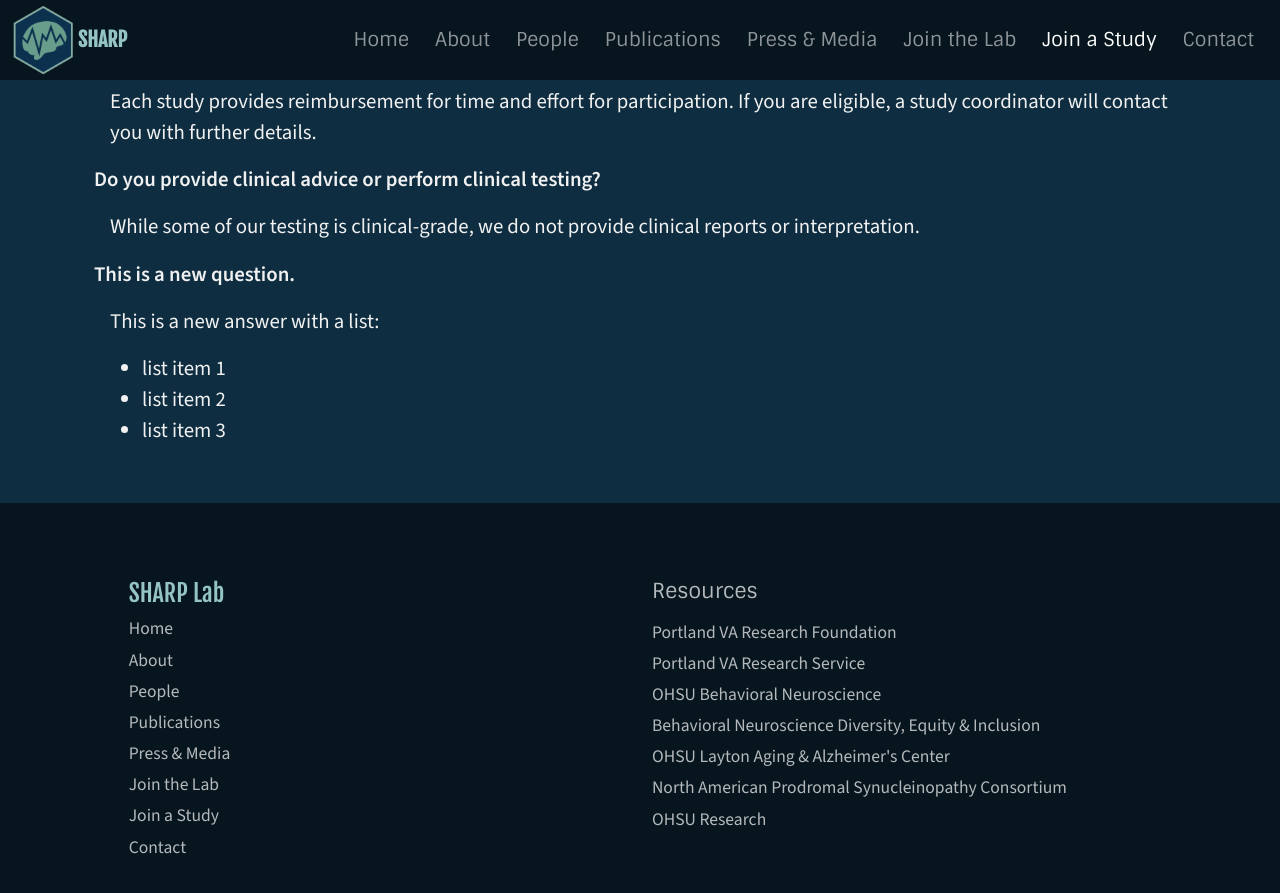
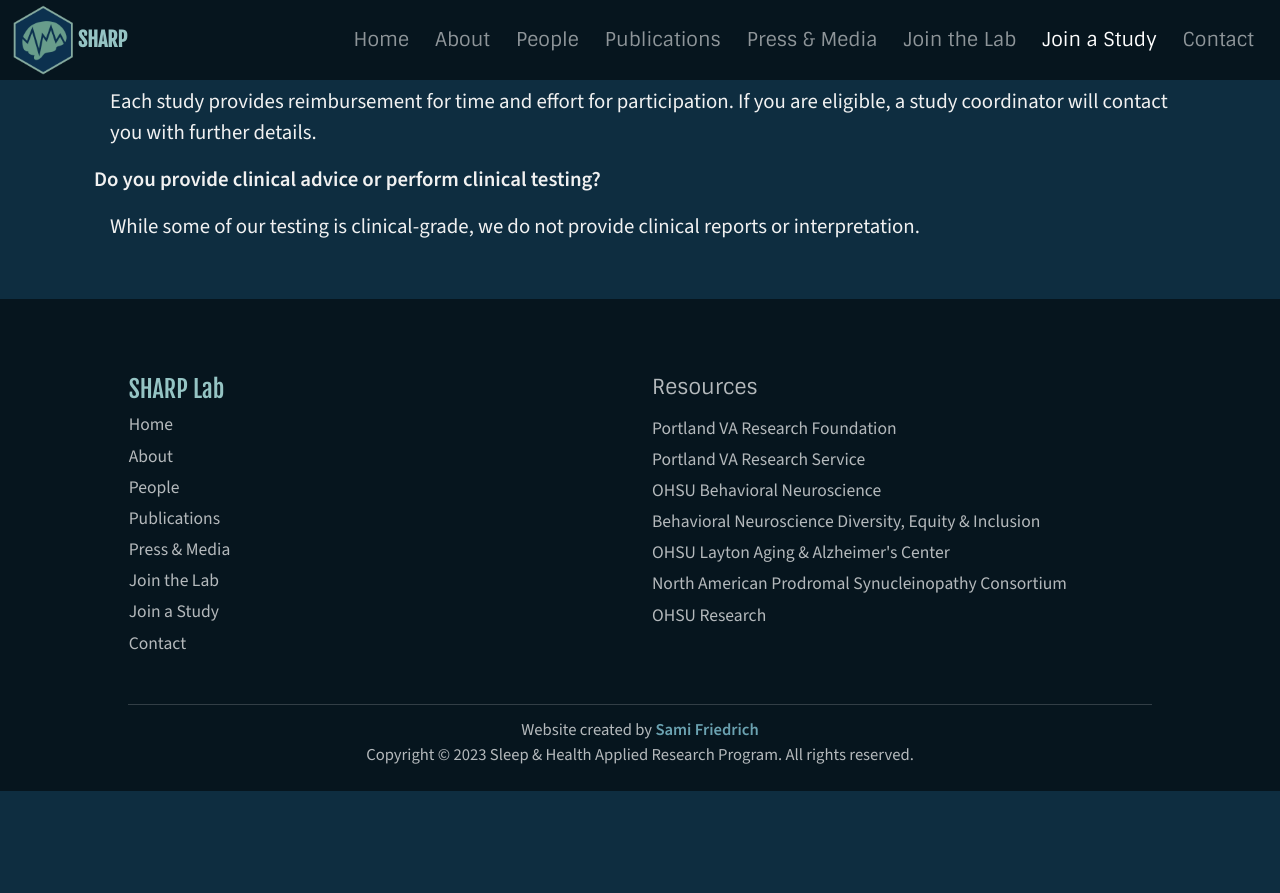
Before and after one commit to SHARP-lab-PDX/SHARP-lab-PDX.github.io, a Jekyll site: the page built from join-a-study.html, in a window 1280 px wide and 900 px high, scrolled down 3824 px. Shown: the top 893 px of the window. Built offline with Jekyll 4.4.1, drawn with Linux system fonts in a browser that asks for light colours; nearby versions of some CDN libraries; a style sheet for code colours, icons or effects is not loaded; after the commit the page ends 4615 px from its top, so only the background shows below that.

Commit message:
Update Site data “faq-studies”

```diff
--- a/_data/studies-faq.yml
+++ b/_data/studies-faq.yml
@@ -9,10 +9,3 @@
   - question: Do you provide clinical advice or perform clinical testing?
     answer: While some of our testing is clinical-grade, we do not provide clinical
       reports or interpretation.
-  - question: This is a new question.
-    answer: |-
-      This is a new answer with a list:
-
-      * list item 1
-      * list item 2
-      * list item 3
```
